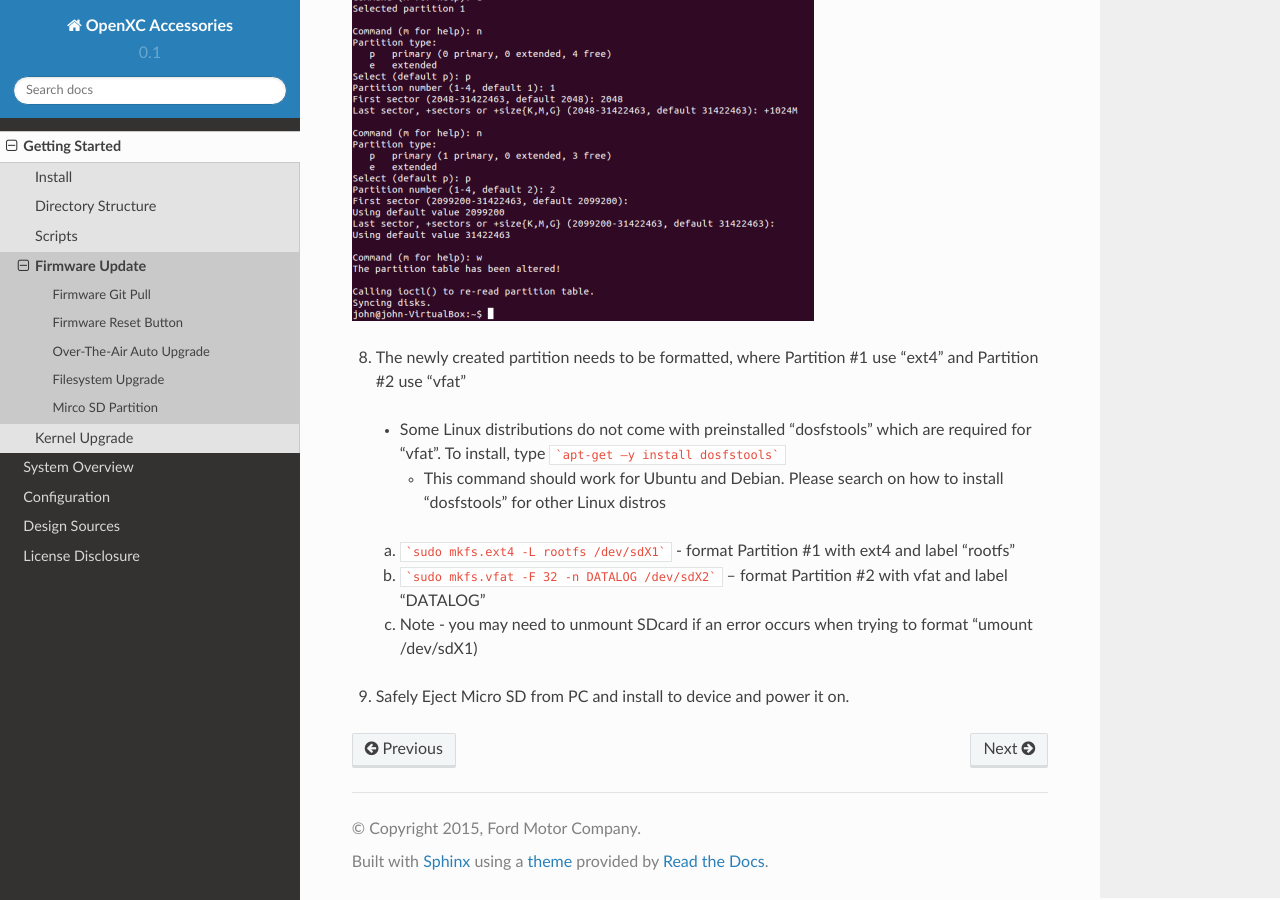
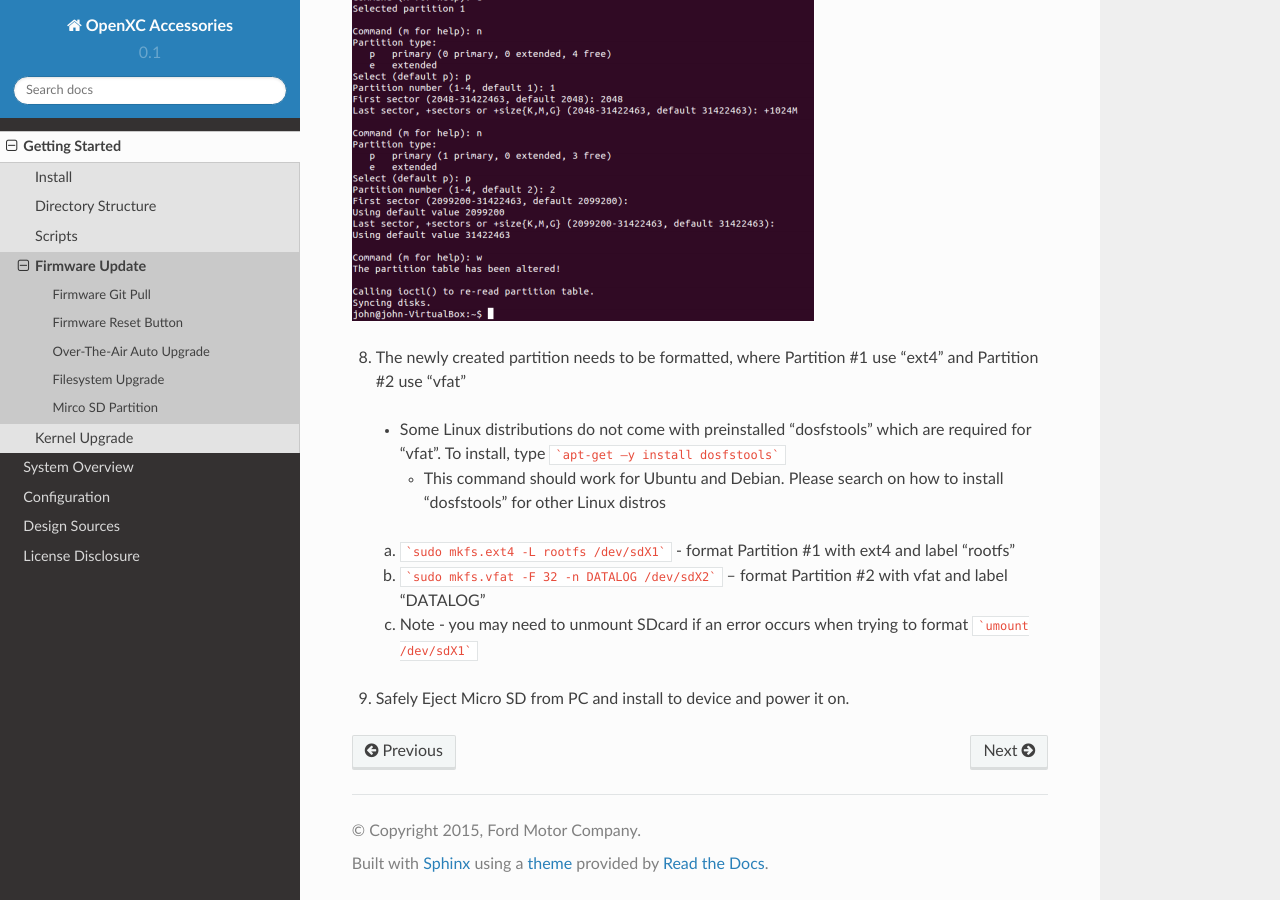
Before and after one commit to openxc/openxc-accessories, a Sphinx documentation site: the page built from docs/firmware-update.rst, in a window 1280 px wide and 900 px high, scrolled down 3465 px. Built offline with Sphinx 7.4.7 and the Read the Docs theme 2.0.0, drawn with Linux system fonts in a browser that asks for light colours.

````diff
--- a/docs/firmware-update.rst
+++ b/docs/firmware-update.rst
@@ -150,6 +150,6 @@ Procedures:
 
   a. ```sudo mkfs.ext4 -L rootfs /dev/sdX1``` - format Partition #1 with ext4 and label “rootfs”
   b. ```sudo mkfs.vfat -F 32 -n DATALOG /dev/sdX2``` – format Partition #2 with vfat and label “DATALOG”
-  c. Note - you may need to unmount SDcard if an error occurs when trying to format “umount /dev/sdX1)
+  c. Note - you may need to unmount SDcard if an error occurs when trying to format ```umount /dev/sdX1```
 
 9. Safely Eject Micro SD from PC and install to device and power it on.
````
